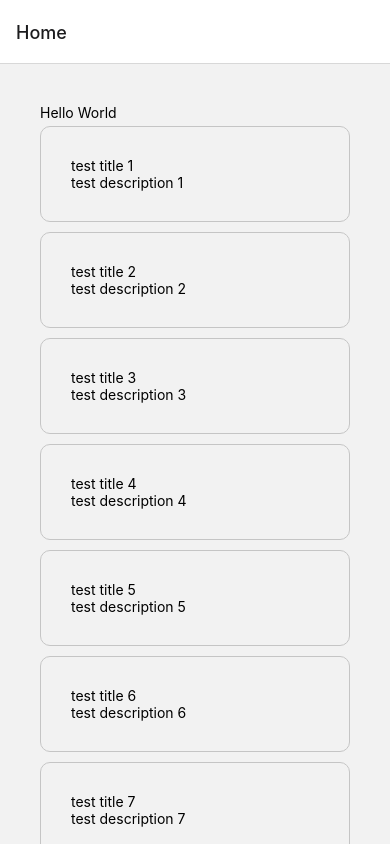
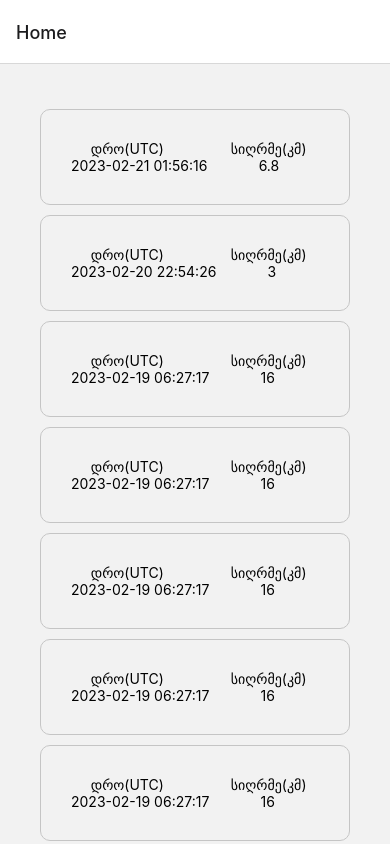
Before and after one commit to R-Grigala/ReactNative_GZ, a React Native app: screen /Home in a window 390 px wide. Shown: the top 844 px of the page. Built offline with nearby package versions, Linux system fonts and the light colour scheme.

Commit message:
Coding Contniue: //

```diff
--- a/components/events/EventItem.js
+++ b/components/events/EventItem.js
@@ -1,11 +1,13 @@
 import { StyleSheet, Text, TouchableOpacity } from 'react-native'
 import React from 'react'
+import { useNavigation } from '@react-navigation/native';
 
-const EventItem = ({id, title, description}) => {
+const EventItem = ({id, origin_time, depth, description}) => {
+  const navigation = useNavigation()
   return (
-    <TouchableOpacity style={styles.card} onPress={()=>{}}>
-      <Text>{title}</Text>
-      <Text>{description}</Text>
+    <TouchableOpacity style={styles.card} onPress={()=>navigation.navigate("Event", {eventId: id, origin_time, depth, description})}>
+      <Text>     დრო(UTC)                 სიღრმე(კმ)</Text>
+      <Text>{origin_time}             {depth}</Text>
     </TouchableOpacity>
   );
 }
--- a/components/events/EventList.js
+++ b/components/events/EventList.js
@@ -6,7 +6,7 @@ import EventItem from './EventItem'
 const EventList = () => {
 
     const renderItem = ({item}) => {
-        return <EventItem id={item.id} title={item.title} description={item.description} />
+        return <EventItem id={item.id} origin_time={item.origin_time} depth={item.depth} description={item.description}/>
     }
     return (
         <View>
--- a/data/dummy.js
+++ b/data/dummy.js
@@ -1,13 +1,10 @@
 export const DUMMY_DATA = [
-    {id: 1, title: 'test title 1', description: 'test description 1'},
-    {id: 2, title: 'test title 2', description: 'test description 2'},
-    {id: 3, title: 'test title 3', description: 'test description 3'},
-    {id: 4, title: 'test title 4', description: 'test description 4'},
-    {id: 5, title: 'test title 5', description: 'test description 5'},
-    {id: 6, title: 'test title 6', description: 'test description 6'},
-    {id: 7, title: 'test title 7', description: 'test description 7'},
-    {id: 8, title: 'test title 8', description: 'test description 8'},
-    {id: 9, title: 'test title 9', description: 'test description 9'},
-    {id: 10, title: 'test title 10', description: 'test description 10'},
-    {id: 11, title: 'test title 11', description: 'test description 11'},
+    {id: 1, origin_time: "2023-02-21 01:56:16", depth: 6.8, latitude: 40.8451, tongitude: 43.409, description: 'ქალაქი ოზურგეთი - აღმოსავლეთი - 15კმ. კურორტი გომისმთა - 4კმ.'},
+    {id: 2, origin_time: "2023-02-20 22:54:26", depth: 3, latitude: 41.8593, tongitude: 42.2266, description: 'დაბა ჩოხატაური - სამხრეთი - 15კმ. კურორტი გომისმთა - 5კმ.'},
+    {id: 3, origin_time: "2023-02-19 06:27:17", depth: 16, latitude: 41.8516, tongitude: 42.2226, description: 'ქალაქი ოზურგეთი - აღმოსავლეთი - 15კმ. კურორტი გომისმთა - 5კმ'},
+    {id: 4, origin_time: "2023-02-19 06:27:17", depth: 16, latitude: 41.8516, tongitude: 42.2226, description: 'ქალაქი ოზურგეთი - აღმოსავლეთი - 15კმ. კურორტი გომისმთა - 5კმ'},
+    {id: 5, origin_time: "2023-02-19 06:27:17", depth: 16, latitude: 41.8516, tongitude: 42.2226, description: 'ქალაქი ოზურგეთი - აღმოსავლეთი - 15კმ. კურორტი გომისმთა - 5კმ'},
+    {id: 6, origin_time: "2023-02-19 06:27:17", depth: 16, latitude: 41.8516, tongitude: 42.2226, description: 'ქალაქი ოზურგეთი - აღმოსავლეთი - 15კმ. კურორტი გომისმთა - 5კმ'},
+    {id: 7, origin_time: "2023-02-19 06:27:17", depth: 16, latitude: 41.8516, tongitude: 42.2226, description: 'ქალაქი ოზურგეთი - აღმოსავლეთი - 15კმ. კურორტი გომისმთა - 5კმ'},
+    {id: 8, origin_time: "2023-02-19 06:27:17", depth: 16, latitude: 41.8516, tongitude: 42.2226, description: 'ქალაქი ოზურგეთი - აღმოსავლეთი - 15კმ. კურორტი გომისმთა - 5კმ'},
 ]
--- a/screens/EventDetailScreen.js
+++ b/screens/EventDetailScreen.js
@@ -1,10 +1,16 @@
 import { View, Text, StyleSheet } from 'react-native'
 import React from 'react'
+import { useRoute } from '@react-navigation/native'
 
 const EventDetailScreen = () => {
+    const route = useRoute()
+
+    const { eventId, origin_time, depth, description } =route.params
     return (
         <View style={styles.screen}>
-          <Text>This is the Event Detail Screen</Text>
+          <Text style={styles.text}>Origin Time : {origin_time}</Text>
+          <Text style={styles.text}>Depth : {depth}</Text>
+          <Text style={styles.description}>Description : {description}</Text>
         </View>
     )
 }
@@ -12,6 +18,12 @@ const EventDetailScreen = () => {
 const styles = StyleSheet.create({
     screen: {
     padding: 20,
+    },
+    text: {
+        fontSize: 15
+    },
+    description: {
+        fontSize: 15
     }
 })
 
--- a/screens/HomeScreen.js
+++ b/screens/HomeScreen.js
@@ -7,7 +7,7 @@ const HomeScreen = () => {
   const navigation = useNavigation()
   return (
     <View style={styles.screen}>
-      <Text>Hello World</Text>
+      {/* <Text>Hello World</Text> */}
       {/* <Button title="move to detail" onPress={()=> navigation.navigate('Event')}/> */}
       <EventList />
     </View>
```
Also changed, not shown: App.js (line endings or trailing spaces).
